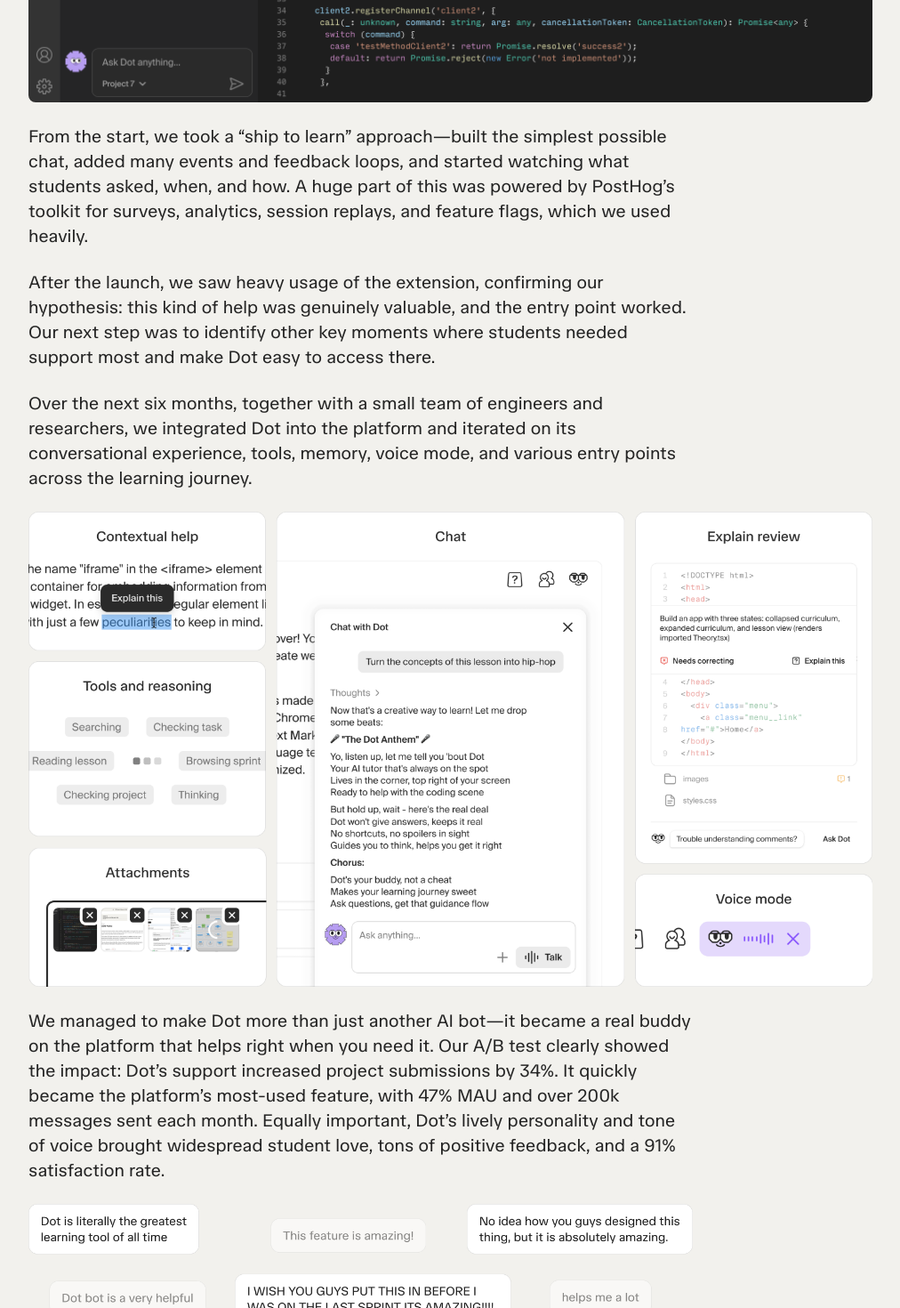
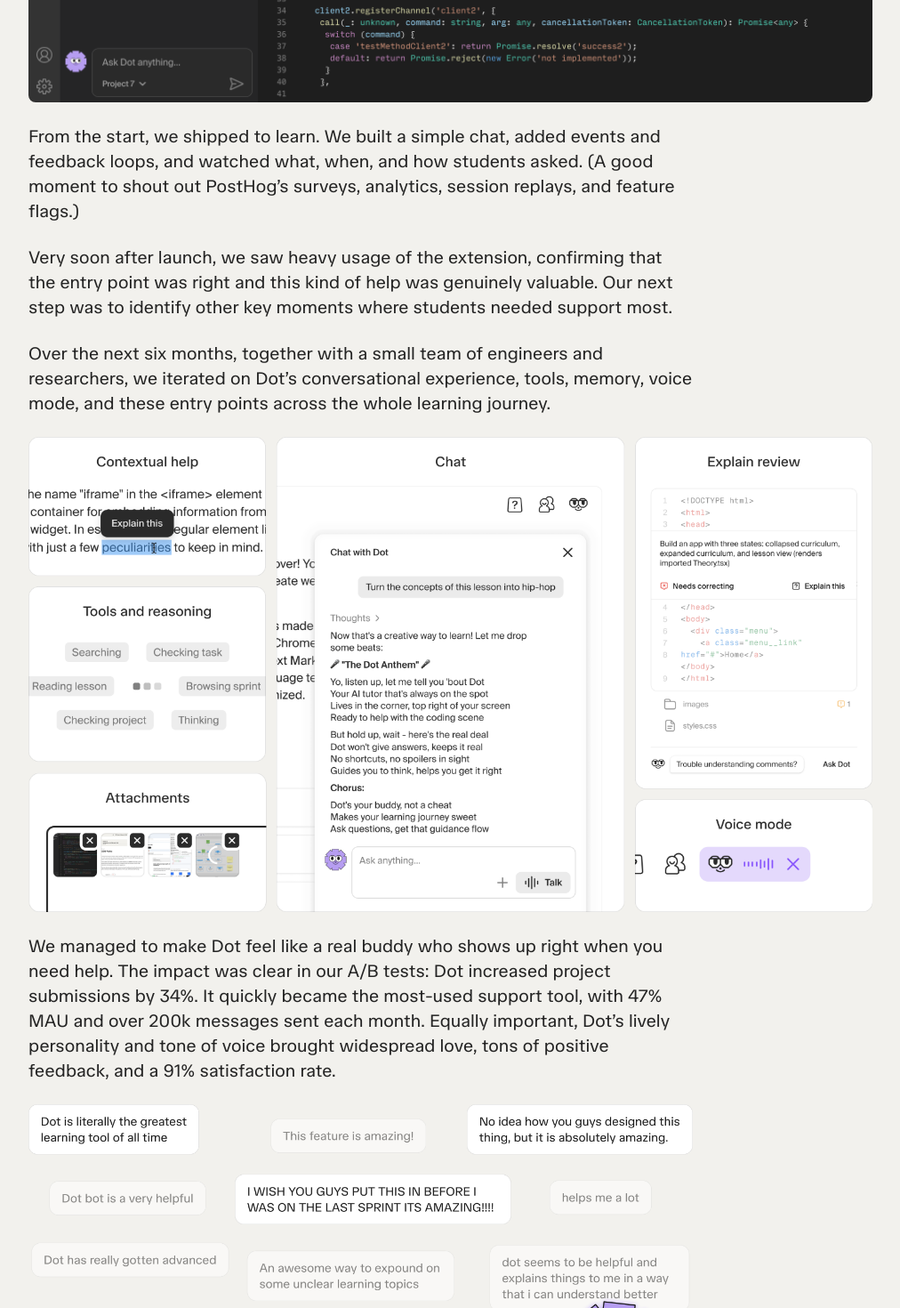
Before and after one commit to tonyfresher/tonyfresher-com, a Next.js app: page /work/tripleten in a window 1280 px wide. Shown: the part 2480-3950 px from the top of the page at 89% size, without its empty margins (32-1044 px from the left). Built offline with nearby package versions, Linux system fonts and the light colour scheme; no server answers.

Commit message:
Cut some noise [2]

```diff
--- a/src/app/work/tripleten/page.mdx
+++ b/src/app/work/tripleten/page.mdx
@@ -59,15 +59,15 @@ We decided to add support where students struggled the most—in coding projects
 
 <div className="wide-block">![VS Code](/tripleten/dot/vs-code.png)</div>
 
-From the start, we took a “ship to learn” approach—built the simplest possible chat, added many events and feedback loops, and started watching what students asked, when, and how. A huge part of this was powered by PostHog’s toolkit for surveys, analytics, session replays, and feature flags, which we used heavily.
+From the start, we shipped to learn. We built a simple chat, added events and feedback loops, and watched what, when, and how students asked. (A good moment to shout out PostHog’s surveys, analytics, session replays, and feature flags.)
 
-After the launch, we saw heavy usage of the extension, confirming our hypothesis: this kind of help was genuinely valuable, and the entry point worked. Our next step was to identify other key moments where students needed support most and make Dot easy to access there.
+Very soon after launch, we saw heavy usage of the extension, confirming that the entry point was right and this kind of help was genuinely valuable. Our next step was to identify other key moments where students needed support most.
 
-Over the next six months, together with a small team of engineers and researchers, we integrated Dot into the platform and iterated on its conversational experience, tools, memory, voice mode, and various entry points across the learning journey.
+Over the next six months, together with a small team of engineers and researchers, we iterated on Dot’s conversational experience, tools, memory, voice mode, and these entry points across the whole learning journey.
 
 <div className="wide-block">![Dot on the platform](/tripleten/dot/platform.png)</div>
 
-We managed to make Dot more than just another AI bot—it became a real buddy on the platform that helps right when you need it. Our A/B test clearly showed the impact: Dot’s support increased project submissions by 34%. It quickly became the platform’s most-used feature, with 47% MAU and over 200k messages sent each month. Equally important, Dot’s lively personality and tone of voice brought widespread student love, tons of positive feedback, and a 91% satisfaction rate.
+We managed to make Dot feel like a real buddy who shows up right when you need help. The impact was clear in our A/B tests: Dot increased project submissions by 34%. It quickly became the most-used support tool, with 47% MAU and over 200k messages sent each month. Equally important, Dot’s lively personality and tone of voice brought widespread love, tons of positive feedback, and a 91% satisfaction rate.
 
 ![Feedback](/tripleten/dot/feedback.png)
 
```
